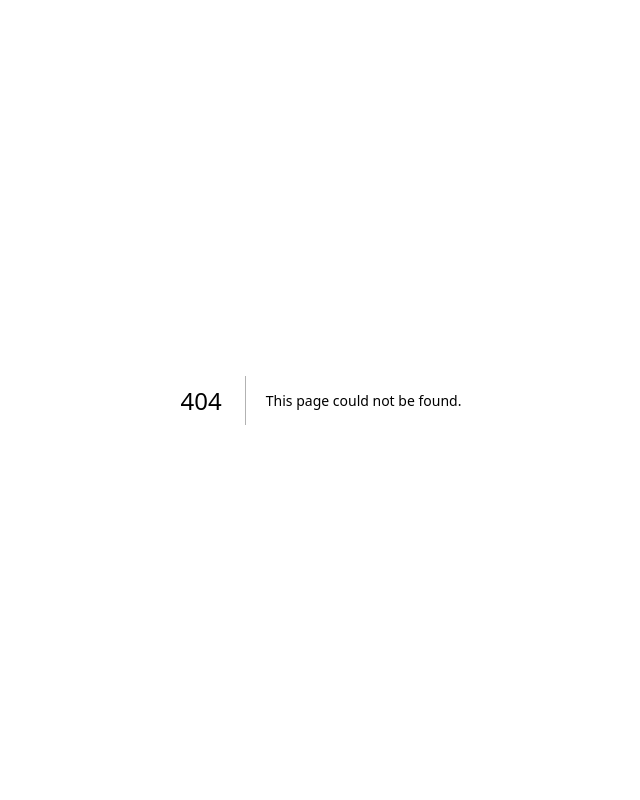
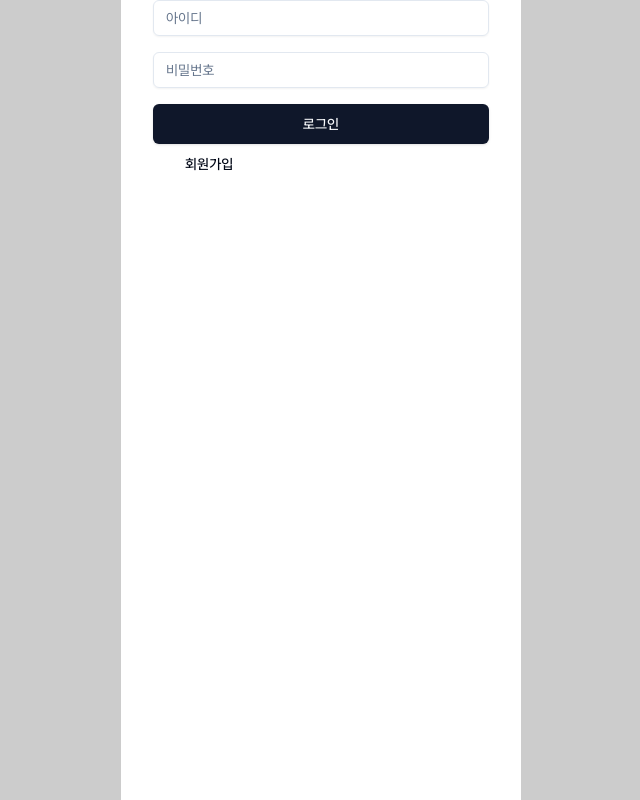
Before and after one commit to sweb-org/2024-WINTER-IRURI, a Next.js app: page /login in a window 1280 px wide. Before the commit this address had no page. Shown: the whole page, without its empty margins (319-959 px from the left). Built offline with nearby package versions, Linux system fonts and the light colour scheme.

Commit message:
feat: login 페이지 구현

```diff
--- /dev/null
+++ b/src/app/(auth)/login/page.tsx
@@ -0,0 +1,13 @@
+import { LoginForm } from '@/components/login/login-form'
+import { Button } from '@/components/ui/button'
+
+export default function Login() {
+  return (
+    <main className="container">
+      <LoginForm />
+      <Button variant="ghost" size="lg" className="">
+        회원가입
+      </Button>
+    </main>
+  )
+}
--- /dev/null
+++ b/src/components/login/login-form.tsx
@@ -0,0 +1,76 @@
+'use client'
+
+import { zodResolver } from '@hookform/resolvers/zod'
+import { useForm } from 'react-hook-form'
+import { z } from 'zod'
+
+import { Button } from '@/components/ui/button'
+import {
+  Form,
+  FormControl,
+  FormField,
+  FormItem,
+  FormMessage,
+} from '@/components/ui/form'
+import { Input } from '@/components/ui/input'
+
+const formSchema = z.object({
+  username: z
+    .string()
+    .min(2, '아이디는 2자 이상이어야 합니다.')
+    .max(50, '아이디는 50자 이하이어야 합니다.'),
+  password: z
+    .string()
+    .regex(
+      /^(?=.*[A-Za-z])(?=.*\d)[A-Za-z\d]{8,}$/,
+      '비밀번호는 문자와 숫자를 포함한 8자 이상이어야 합니다.',
+    ),
+})
+
+export function LoginForm() {
+  const form = useForm<z.infer<typeof formSchema>>({
+    resolver: zodResolver(formSchema),
+    defaultValues: {
+      username: '',
+      password: '',
+    },
+  })
+
+  const onSubmit = (values: z.infer<typeof formSchema>) => {
+    console.log(values)
+  }
+
+  return (
+    <Form {...form}>
+      <form onSubmit={form.handleSubmit(onSubmit)} className="space-y-4">
+        <FormField
+          control={form.control}
+          name="username"
+          render={({ field }) => (
+            <FormItem>
+              <FormControl>
+                <Input type="text" placeholder="아이디" {...field} />
+              </FormControl>
+              <FormMessage />
+            </FormItem>
+          )}
+        />
+        <FormField
+          control={form.control}
+          name="password"
+          render={({ field }) => (
+            <FormItem>
+              <FormControl>
+                <Input type="password" placeholder="비밀번호" {...field} />
+              </FormControl>
+              <FormMessage />
+            </FormItem>
+          )}
+        />
+        <Button type="submit" size="lg" className="w-full">
+          로그인
+        </Button>
+      </form>
+    </Form>
+  )
+}
```
